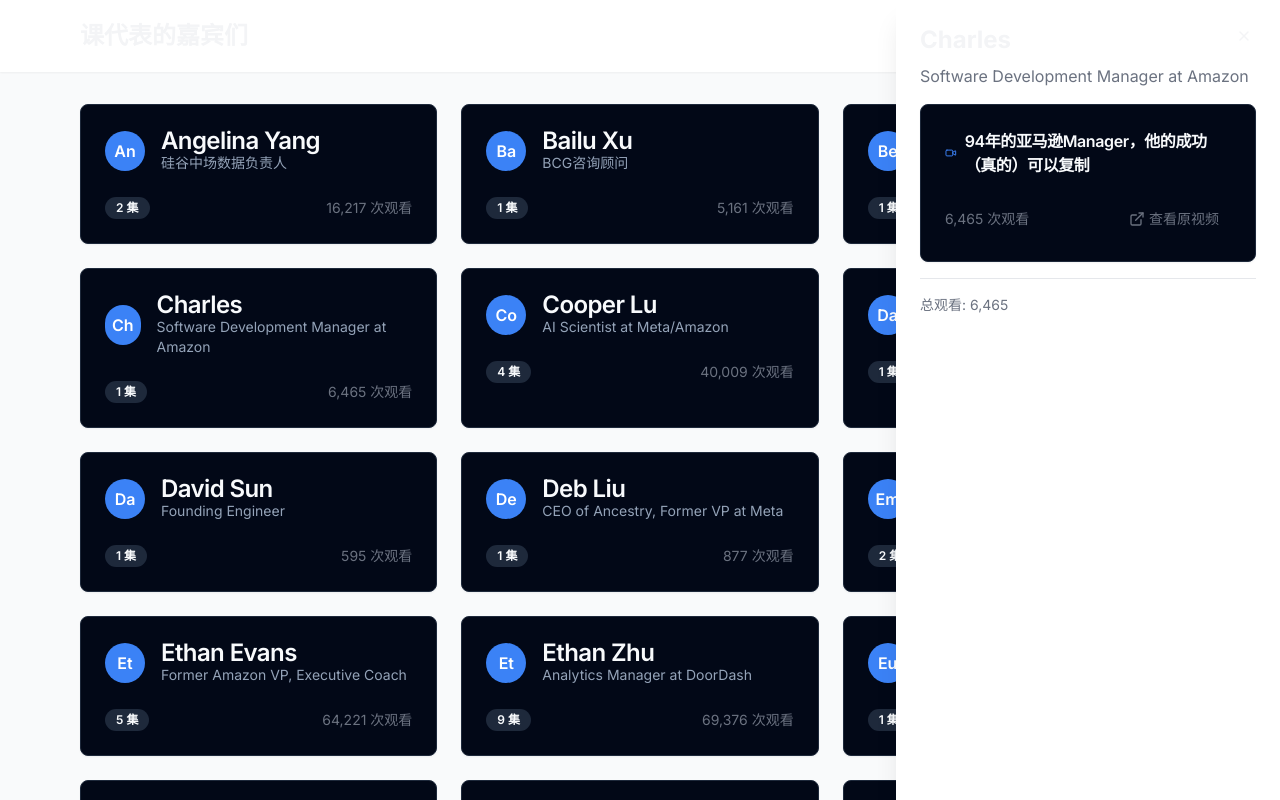
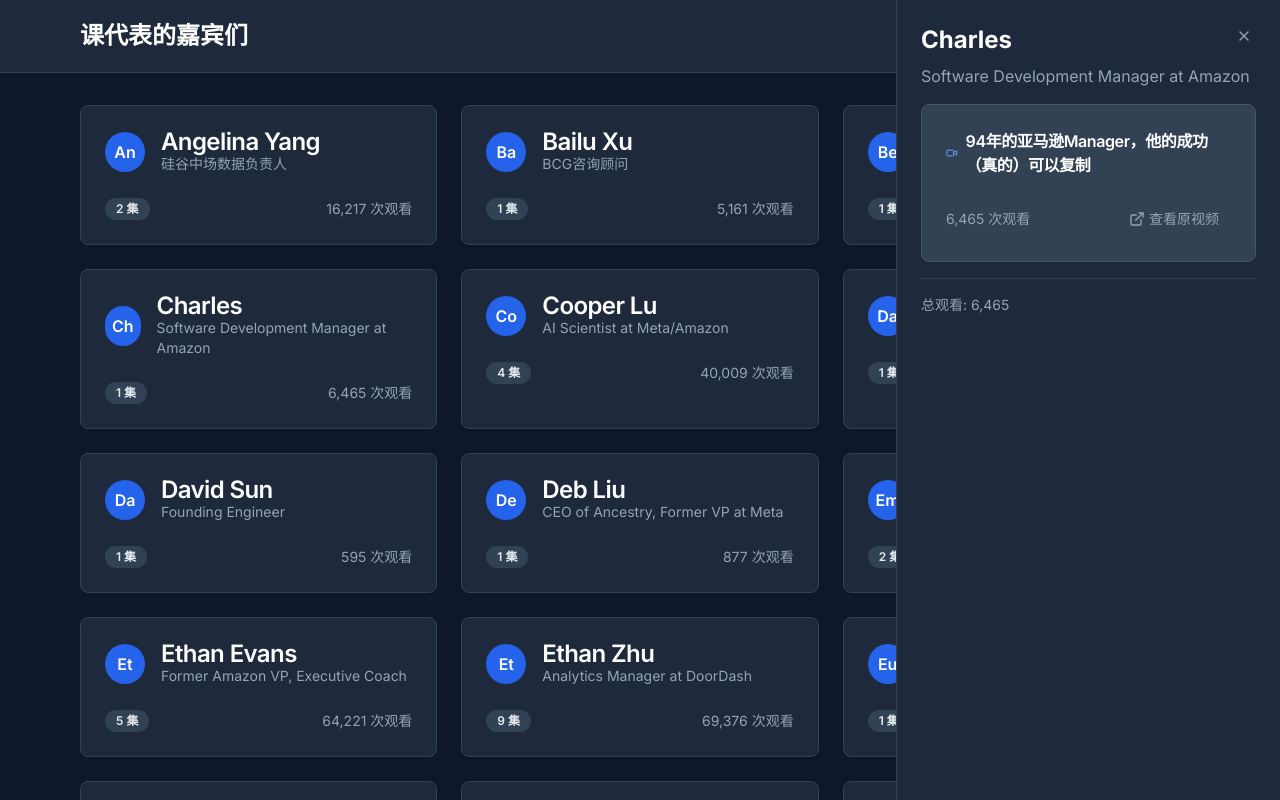
Before and after one commit to xihajun/kedaibiao_bilibili_profile, a Next.js app: page / in a window 1280 px wide. Both pictures are taken after a click on the element 258 px from the left and 348 px from the top of the page. Shown: the top 800 px of the page. Built offline with nearby package versions, Linux system fonts and the light colour scheme.

Commit message:
update theme

```diff
--- a/src/app/page.tsx
+++ b/src/app/page.tsx
@@ -1,5 +1,4 @@
 "use client";
-
 import React, { useState } from 'react';
 import { Search, Video, X, ExternalLink } from 'lucide-react';
 import { Alert, AlertDescription, AlertTitle } from '@/components/ui/alert';
@@ -2543,21 +2542,21 @@
   };
 
   return (
-    <div className="w-full min-h-screen bg-gray-50">
+    <div className="w-full min-h-screen bg-slate-900">
       {/* Header */}
-      <header className="bg-white shadow-sm">
+      <header className="bg-slate-800 border-b border-slate-700">
         <div className="max-w-6xl mx-auto py-4 px-4">
           <div className="flex justify-between items-center">
-            <h1 className="text-2xl font-bold">课代表的嘉宾们</h1>
+            <h1 className="text-2xl font-bold text-white">课代表的嘉宾们</h1>
             <div className="relative w-64">
               <Input
                 type="text"
                 placeholder="搜索嘉宾或话题..."
                 value={searchTerm}
                 onChange={(e) => setSearchTerm(e.target.value)}
-                className="pl-10"
+                className="pl-10 bg-slate-700 border-slate-600 text-white placeholder-slate-400"
               />
-              <Search className="absolute left-3 top-1/2 -translate-y-1/2 text-gray-400" size={18} />
+              <Search className="absolute left-3 top-1/2 -translate-y-1/2 text-slate-400" size={18} />
             </div>
           </div>
         </div>
@@ -2566,7 +2565,7 @@
       {/* Main content */}
       <main className="max-w-6xl mx-auto px-4 py-8">
         {filteredGuests.length === 0 ? (
-          <Alert>
+          <Alert className="bg-slate-800 border-slate-700 text-white">
             <AlertTitle>没有找到结果</AlertTitle>
             <AlertDescription>
               暂无匹配的嘉宾，请尝试其他搜索词
@@ -2577,24 +2576,28 @@
             {filteredGuests.map((guest) => (
               <Card
                 key={guest.id}
-                className="hover:shadow-lg transition-shadow cursor-pointer"
+                className="bg-slate-800 border-slate-700 hover:bg-slate-700 transition-colors cursor-pointer"
                 onClick={() => setSelectedGuest(guest)}
               >
                 <CardHeader>
                   <div className="flex items-center space-x-4">
-                    <div className="w-10 h-10 rounded-full bg-blue-500 flex items-center justify-center text-white font-semibold">
+                    <div className="w-10 h-10 rounded-full bg-blue-600 flex items-center justify-center text-white font-semibold">
                       {guest.name.slice(0, 2)}
                     </div>
                     <div>
-                      <CardTitle>{guest.name}</CardTitle>
-                      <CardDescription>{guest.role}</CardDescription>
+                      <CardTitle className="text-white">{guest.name}</CardTitle>
+                      <CardDescription className="text-slate-400">{guest.role}</CardDescription>
                     </div>
                   </div>
                 </CardHeader>
                 <CardContent>
                   <div className="flex justify-between items-center">
-                    <Badge variant="secondary">{guest.episodes.length} 集</Badge>
-                    <span className="text-sm text-gray-500">{guest.totalViews.toLocaleString()} 次观看</span>
+                    <Badge variant="secondary" className="bg-slate-700 text-slate-200">
+                      {guest.episodes.length} 集
+                    </Badge>
+                    <span className="text-sm text-slate-400">
+                      {guest.totalViews.toLocaleString()} 次观看
+                    </span>
                   </div>
                 </CardContent>
               </Card>
@@ -2605,36 +2608,43 @@
 
       {/* Selected guest sidebar */}
       {selectedGuest && (
-        <div className="fixed inset-y-0 right-0 w-96 bg-white shadow-xl p-6 overflow-auto">
+        <div className="fixed inset-y-0 right-0 w-96 bg-slate-800 border-l border-slate-700 p-6 overflow-auto">
           <Button
             variant="ghost"
             size="icon"
-            className="absolute top-4 right-4"
+            className="absolute top-4 right-4 text-slate-400 hover:text-white"
             onClick={() => setSelectedGuest(null)}
           >
             <X className="h-4 w-4" />
           </Button>
 
-          <h2 className="text-2xl font-bold mb-2">{selectedGuest.name}</h2>
-          <p className="text-gray-500 mb-4">{selectedGuest.role}</p>
+          <h2 className="text-2xl font-bold mb-2 text-white">{selectedGuest.name}</h2>
+          <p className="text-slate-400 mb-4">{selectedGuest.role}</p>
 
           <div className="space-y-4">
             {selectedGuest.episodes.map((episode, index) => (
               <Card
                 key={index}
-                className="hover:bg-gray-50 transition-colors cursor-pointer"
+                className="bg-slate-700 border-slate-600 hover:bg-slate-600 transition-colors cursor-pointer"
                 onClick={() => setSelectedVideo(episode)}
               >
                 <CardHeader>
-                  <CardTitle className="text-base flex items-center">
-                    <Video className="w-4 h-4 mr-2 text-blue-500" />
+                  <CardTitle className="text-base flex items-center text-white">
+                    <Video className="w-4 h-4 mr-2 text-blue-400" />
                     {episode.title}
                   </CardTitle>
                 </CardHeader>
                 <CardContent>
-                  <div className="flex justify-between items-center text-sm text-gray-500">
-                    <span>{episode.views.toLocaleString()} 次观看</span>
-                    <Button variant="ghost" size="sm" asChild>
+                  <div className="flex justify-between items-center text-sm">
+                    <span className="text-slate-400">
+                      {episode.views.toLocaleString()} 次观看
+                    </span>
+                    <Button
+                      variant="ghost"
+                      size="sm"
+                      className="text-slate-400 hover:text-white"
+                      asChild
+                    >
                       <a
                         href={episode.url}
                         target="_blank"
@@ -2651,8 +2661,8 @@
             ))}
           </div>
 
-          <div className="mt-4 pt-4 border-t border-gray-200">
-            <div className="text-sm text-gray-500">
+          <div className="mt-4 pt-4 border-t border-slate-700">
+            <div className="text-sm text-slate-400">
               总观看: {selectedGuest.totalViews.toLocaleString()}
             </div>
           </div>
```
